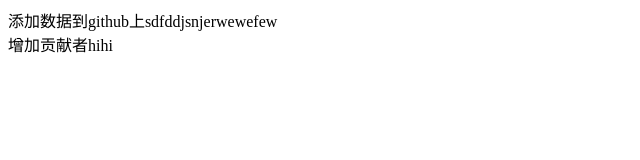
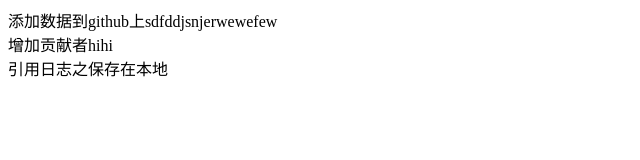
Before and after one commit to wenlby/TST, a plain HTML site: page index.html in a window 1280 px wide. Shown: the whole page, without its empty margins (0-640 px from the left). Drawn offline with Linux system fonts and the light colour scheme.

Commit message:
随便提交一下

```diff
--- a/index.html
+++ b/index.html
@@ -9,5 +9,6 @@
 <body>
   <div>添加数据到github上sdfddjsnjerwewefew</div>
   <div>增加贡献者hihi</div>
+  <div>引用日志之保存在本地</div>
 </body>
 </html>
```
